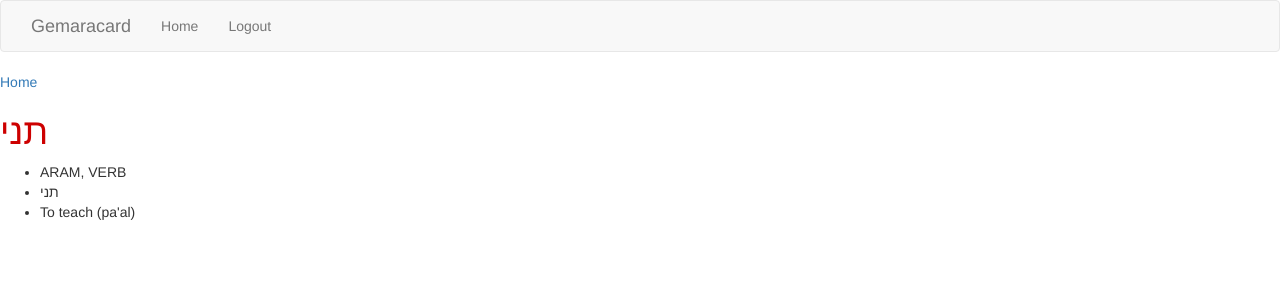
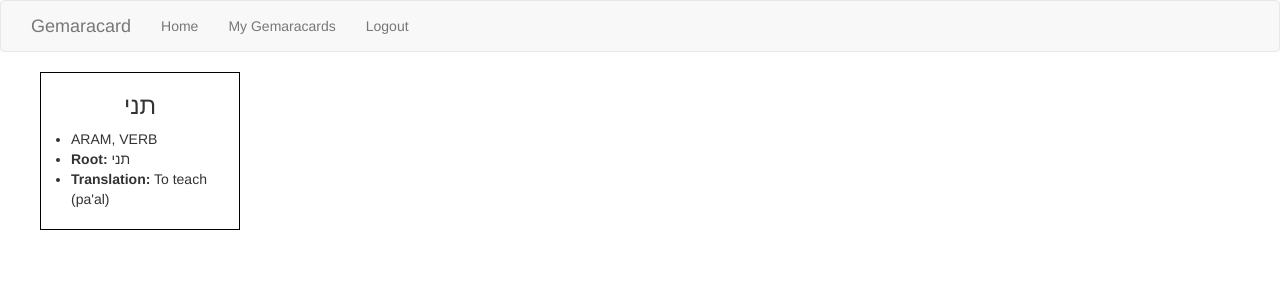
Before and after one commit to yishairasowsky/gemaracard, a Django app: page /flashcard/1/ in a window 1280 px wide. Shown: the top 300 px of the page. Run offline with Django 3.2, Linux system fonts and the light colour scheme; a user stored in the database is signed in; data comes from the database, SQL or seed files in the repository; both versions use the stored data as it was after the commit; style sheets or scripts are compiled from the project's sources; some libraries are stand-ins or nearby versions.

Commit message:
improve css

```diff
--- a/gemaracard/flashcard/static/less/styles.less
+++ b/gemaracard/flashcard/static/less/styles.less
@@ -1,5 +1,17 @@
-@darkred: #CD0000;
+#container {
+  padding: 0 4rem;
+}
 
-h1 {
-  color: @darkred;
+.flashcard {
+  border: 1px solid black;
+  padding: 1rem;
+  width: 20rem;
+  h3 {
+    margin: 1rem;
+    text-align: center;
+  }
+  ul {
+    padding-left: 2rem;
+    width: auto;
+  }
 }
--- a/gemaracard/flashcard/templates/flashcard-list.html
+++ b/gemaracard/flashcard/templates/flashcard-list.html
@@ -1,7 +1,7 @@
 {% extends "base.html" %}
 
 {% block content %}
-<a class="backlink" href="/">Home</a>
+<h1>Gemaracards</h1>
 <ul>
   {% for card in cards %}
     <li><a href="{% url 'flashcard_detail' card.pk %}">{{ card.vocab_term }}</a></li>
--- a/gemaracard/flashcard/templates/flashcard.html
+++ b/gemaracard/flashcard/templates/flashcard.html
@@ -1,18 +1,17 @@
 {% extends "base.html" %}
 
 {% block content %}
-<a class="backlink" href="/">Home</a>
-<h1>{{ card }}</h1>
-<div class="card-body">
+<div class="flashcard">
+  <h3>{{ card }}</h3>
   <ul>
     <li>{{ card.language }}, {{ card.part_of_speech }}</li>
-    <li>{{ card.root }}</li>
+    <li><strong>Root:</strong> {{ card.root }}</li>
     {% if card.page_number %}
-      <li>{{ card.page_number }}</li>
+      <li><strong>Page number:</strong> {{ card.page_number }}</li>
     {% endif %}
-    <li>{{ card.translation }}</li>
+    <li><strong>Translation:</strong> {{ card.translation }}</li>
     {% if card.notes %}
-      <li>{{ card.notes }}</li>
+      <li><strong>Notes:</strong> {{ card.notes }}</li>
     {% endif %}
   </ul>
 </div>
--- a/gemaracard/flashcard/views.py
+++ b/gemaracard/flashcard/views.py
@@ -34,7 +34,8 @@ def flashcard_detail(request, pk):
 @login_required
 def flashcard_list(request):
     flashcards = Flashcard.objects.filter(author=request.user)
-    context = {'cards': flashcards}
+    sorted_flashcards = flashcards.order_by('vocab_term')
+    context = {'cards': sorted_flashcards}
     return render(request, 'flashcard-list.html', context)
 
 def index(request):
--- a/gemaracard/gemaracard/templates/base.html
+++ b/gemaracard/gemaracard/templates/base.html
@@ -22,6 +22,7 @@
           <li class="navbar-brand">Gemaracard</li>
           <li><a href="{% url 'index' %}">Home</a></li>
           {% if user.is_authenticated %}
+            <li><a href="{% url 'flashcard_list' %}">My Gemaracards</a></li>
             <li><a href="{% url 'logout' %}">Logout</a></li>
           {% else %}
             <li><a href="{% url 'login' %}">Login</a></li>
```
Also changed, not shown: gemaracard/flashcard/templates/index.html (+9 -2 lines), gemaracard/db.sqlite3.
